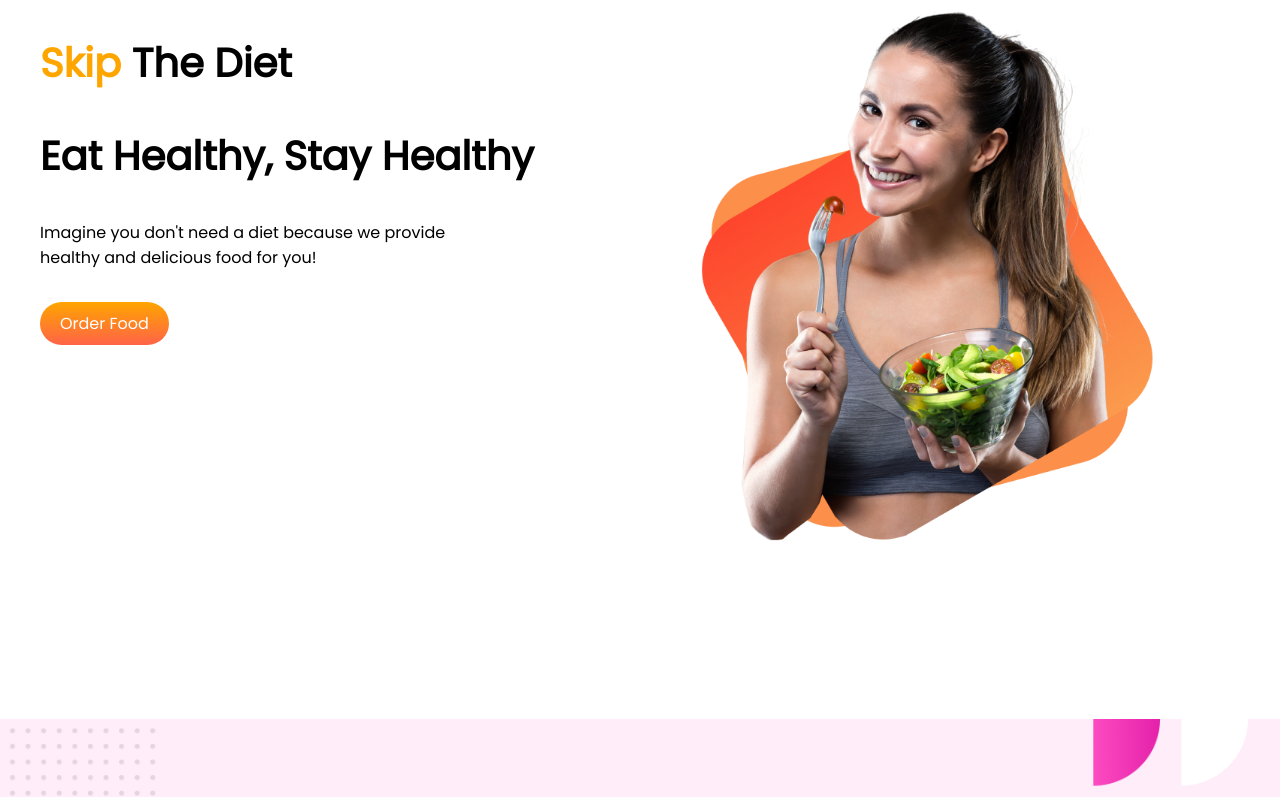
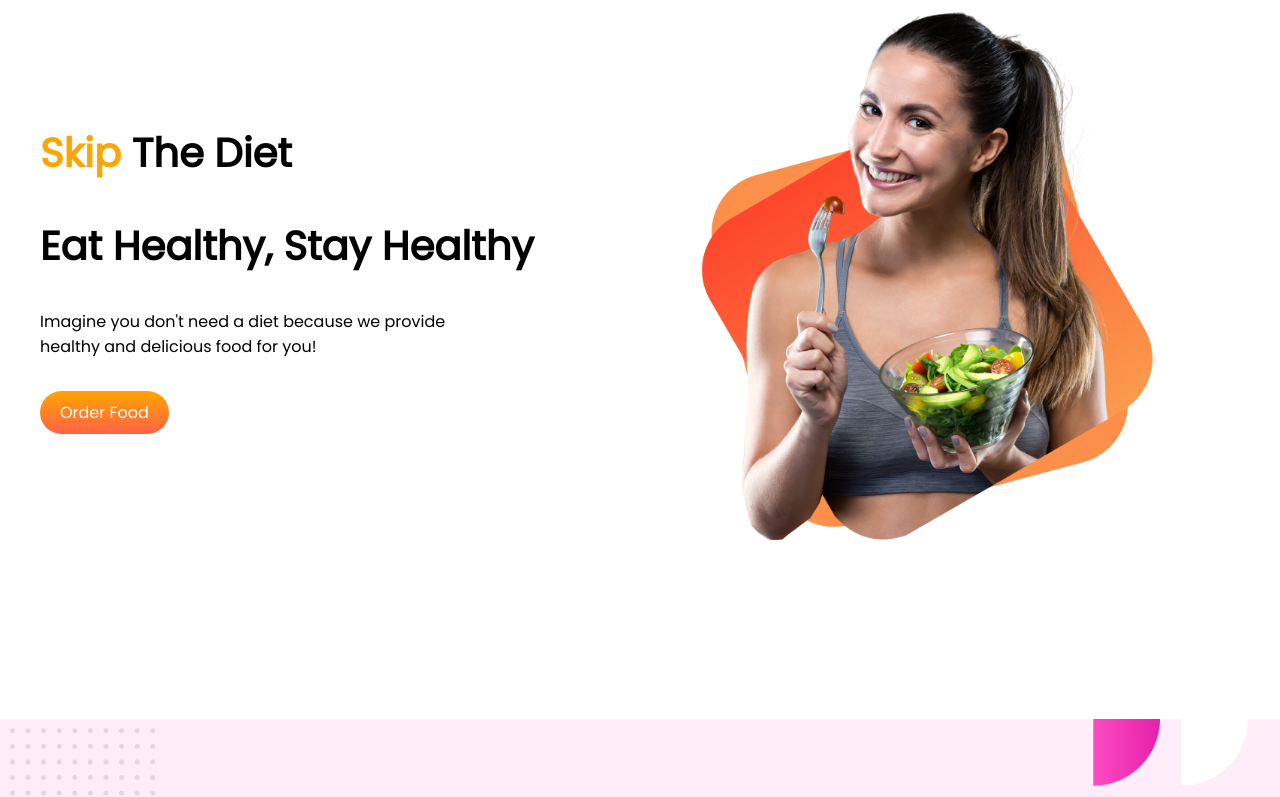
Before and after one commit to jubaer-hossen/food-website, a plain HTML site: page index.html in a window 1280 px wide. Shown: the top 797 px of the page. Drawn offline with Linux system fonts and the light colour scheme.

Commit message:
added some pading

```diff
--- a/index.html
+++ b/index.html
@@ -14,7 +14,7 @@
 </head>
 <body>
     <section class="flexible-container">
-        <div class="half">
+        <div class="half padd">
             <h1><span class="title-color">Skip</span> The Diet</h1>
             <h1>Eat Healthy, Stay Healthy </h1>
             <p>Imagine you don't need a diet because we provide <br> healthy and delicious food for you!</p>
@@ -30,7 +30,7 @@
         <div class="half">
             <img id="photo" src="images/female/Person Image.png" alt="female photo">
         </div>
-        <div id="padd" class="half">
+        <div class="half padd">
             <h1>About Me</h1>
             <p>Hello dear, I am <strong>MD Jubaer Hossen.</strong> I am a professional graphics designer. I am an expert in Adobe Photoshop and Adobe Illustrator. I have a lot of experience in poster design, add design, banner design, social media design, photo edit, and any photoshop work.</p>
             <br>
--- a/style.css
+++ b/style.css
@@ -41,7 +41,7 @@ h1 {
 
 }
 
-#padd {
+.padd{
     margin-top: 7%;
     text-align: justify;
 }
```
